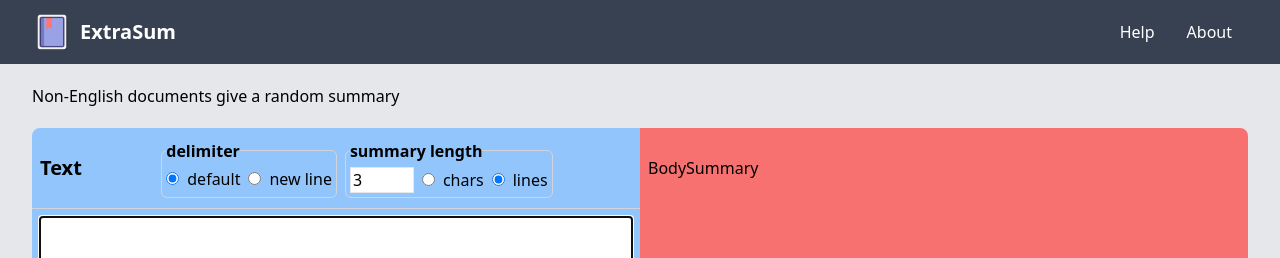
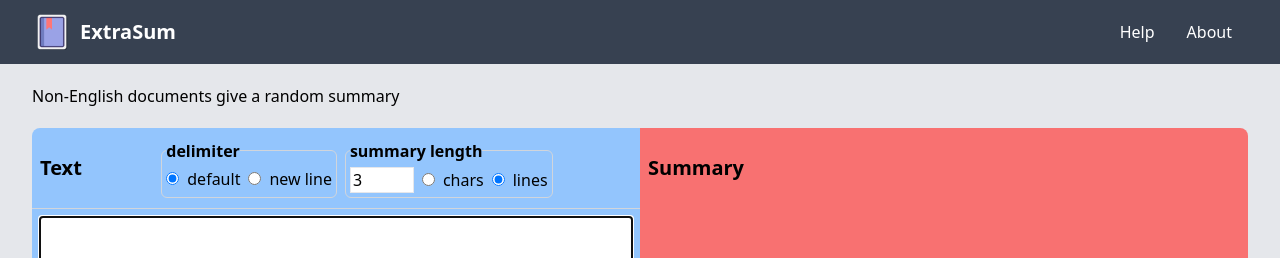
Before and after one commit to Baragouine/extrasum, a React (Create React App) app in the folder front/extrasum/: page / in a window 1280 px wide. Shown: the top 258 px of the page. Built offline with nearby package versions, Linux system fonts and the light colour scheme.

Commit message:
bugs fixed

```diff
--- a/front/extrasum/src/Components/MainPage/Body/Body.jsx
+++ b/front/extrasum/src/Components/MainPage/Body/Body.jsx
@@ -1,4 +1,4 @@
-import React, { useState } from "react";
+import React, { useEffect, useState } from "react";
 
 import BodyText from "./BodyText/BodyText";
 import BodySummary from "./BodySummary/BodySummary";
@@ -7,6 +7,8 @@
 
 
 const Body = () => {
+    const [text, setText] = useState("");
+    const [isEditText, setIsEditText] = useState(true);
     const [sumInfo, setSumInfo] = useState([]);
     const [formattedSumInfo, setFormattedSumInfo] = useState([]);
     const [delimiter, setDelimiter] = useState("default");
@@ -25,6 +27,22 @@
 
         return result;
     };
+
+    useEffect(() => {
+        setExcludedSents([]);
+    }, [isEditText])
+
+    useEffect(() => {
+        if (!isEditText) {
+            handleSummarize(text, delimiter);
+        }
+    }, [isEditText, delimiter]);
+
+    useEffect(() => {
+        if (!isEditText) {
+            setFormattedSumInfo(formatText(sumInfo, excludedSents, filter, sumLength, sumLengthUnit));
+        }
+    }, [isEditText, sumLength, sumLengthUnit])
 
     return (
         <div
@@ -47,6 +65,10 @@
                     sumLength={sumLength}
                     setSumLength={setSumLength}
                     formattedSumInfo={formattedSumInfo}
+                    text={text}
+                    setText={setText}
+                    isEditText={isEditText}
+                    setIsEditText={setIsEditText}
                 />
                 <BodySummary
                     formattedSumInfo={formattedSumInfo}
--- a/front/extrasum/src/Components/MainPage/Body/BodySummary/BodySummary.jsx
+++ b/front/extrasum/src/Components/MainPage/Body/BodySummary/BodySummary.jsx
@@ -15,7 +15,9 @@
                     flex flex-row items-center justify-between mx-2 h-10 lg:h-20
                 `}
             >
-                BodySummary
+                <div
+                    className="font-bold text-xl"
+                >Summary</div>
             </div>
         </div>
     );
--- a/front/extrasum/src/Components/MainPage/Body/BodyText/BodyText.jsx
+++ b/front/extrasum/src/Components/MainPage/Body/BodyText/BodyText.jsx
@@ -3,10 +3,7 @@
 import DropDownWithInputs from "../../../ui/DropDownWithInputs";
 
 
-const BodyText = ({ handleSummarize, delimiter, setDelimiter, sumLengthUnit, setSumLengthUnit, sumLength, setSumLength, formattedSumInfo }) => {
-    const [text, setText] = useState("");
-    const [isEditText, setIsEditText] = useState(true);
-
+const BodyText = ({ handleSummarize, delimiter, setDelimiter, sumLengthUnit, setSumLengthUnit, sumLength, setSumLength, formattedSumInfo, text, setText, isEditText, setIsEditText }) => {
     const handleDelimiterChange = (event) => {
         setDelimiter(event.target.value);
     };
--- a/front/extrasum/src/utils/formatText.js
+++ b/front/extrasum/src/utils/formatText.js
@@ -32,6 +32,9 @@
 
     let result = [...sumInfo];
 
+    for (let i = 0; i < result.length; ++i)
+        result[i].dominantComponent = null;
+
     excludedSents.forEach((i) => {
         if (i < maxLength)
             totalLength -= sumInfo[i].sentence.length;
@@ -48,7 +51,7 @@
         result[i].dominantComponent = null;
     });
 
-    return sumInfo;
+    return result;
 }
 
 function formatTextUnitLine(sumInfo, excludedSents, filter, maxLength) {
@@ -57,6 +60,9 @@
     argsort.reverse();
 
     let result = [...sumInfo];
+
+    for (let i = 0; i < result.length; ++i)
+        result[i].dominantComponent = null;
 
     excludedSents.forEach((i) => {
         if (i < maxLength) ++maxLength;
@@ -69,7 +75,7 @@
         result[i].dominantComponent = null;
     });
 
-    return sumInfo;
+    return result;
 }
 
 export function formatText(sumInfo, excludedSents, filter, maxLength, lengthUnit) {
```
